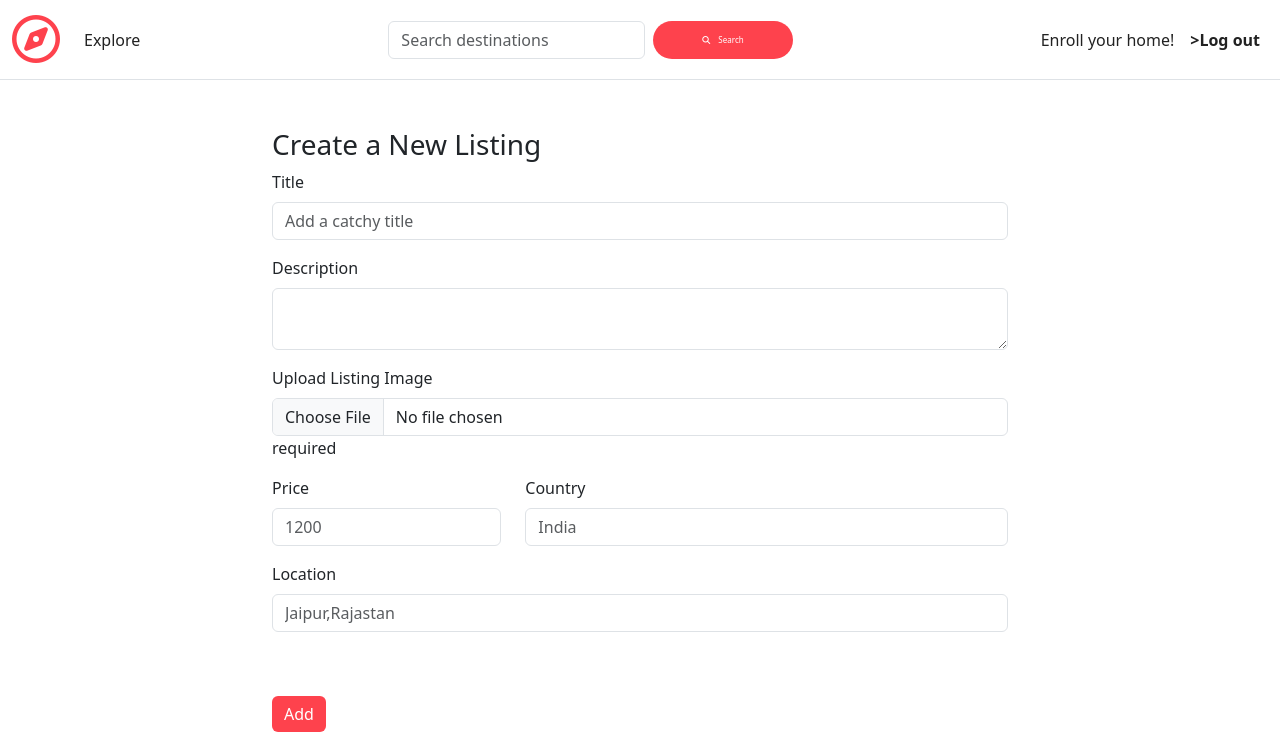
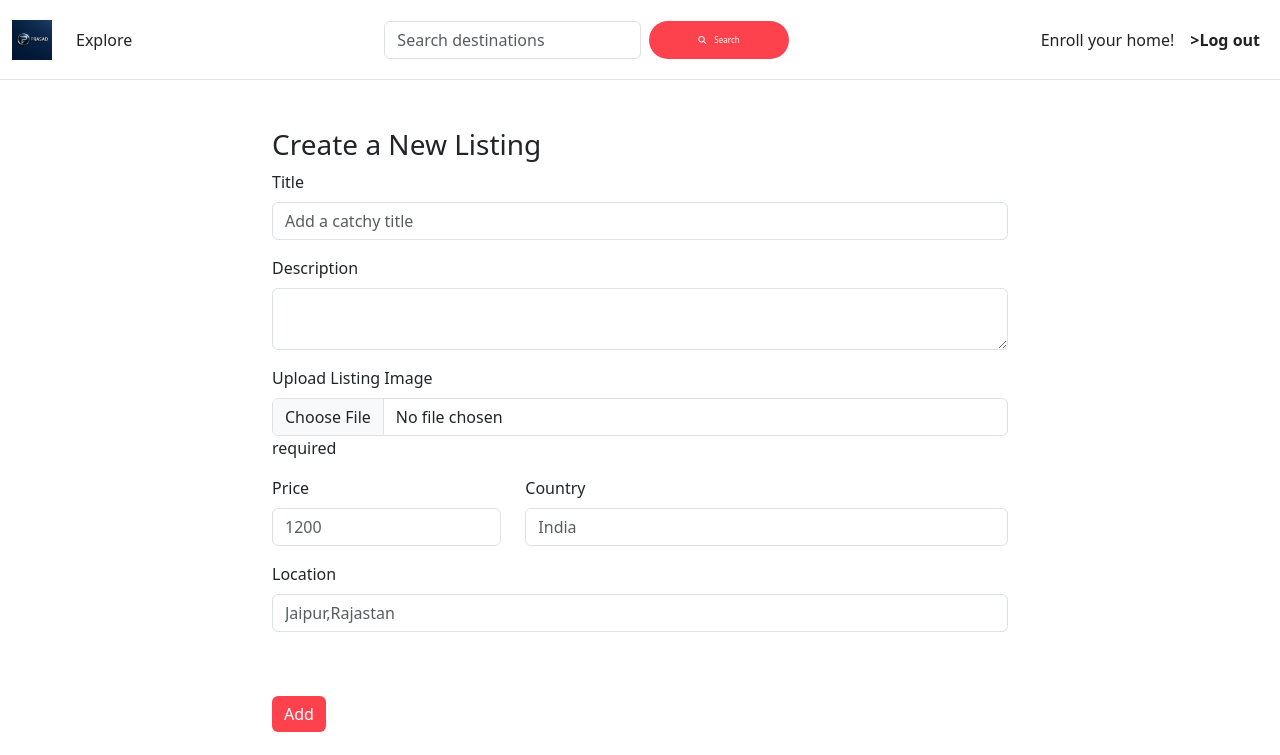
Before and after one commit to Prasad-hg/Wonderlust-Retreats, a Node server app: page /listings/new in a window 1280 px wide. Shown: the top 755 px of the page. Run offline with Node 20, Linux system fonts and the light colour scheme; the visitor is signed in with stand-in values (Sample User, id 1); some libraries are stand-ins or nearby versions.

Commit message:
logo changes

```diff
--- a/views/includes/navbar.ejs
+++ b/views/includes/navbar.ejs
@@ -26,7 +26,10 @@
 
 <nav class="navbar navbar-expand-md bg-body-light border-bottom sticky-top">
     <div class="container-fluid">
-      <a class="navbar-brand" href="/listings"><i class="fa-regular fa-compass"></i></a>
+      <a class="navbar-brand" href="/listings">
+        <img src="/images/logo.png" alt="Logo" height="40">
+      </a>
+
       <button class="navbar-toggler" type="button" data-bs-toggle="collapse" data-bs-target="#navbarNavAltMarkup" >
       </button>
       <div class="collapse navbar-collapse" id="navbarNavAltMarkup">
```
Also changed, not shown: public/images/logo.png (added).
